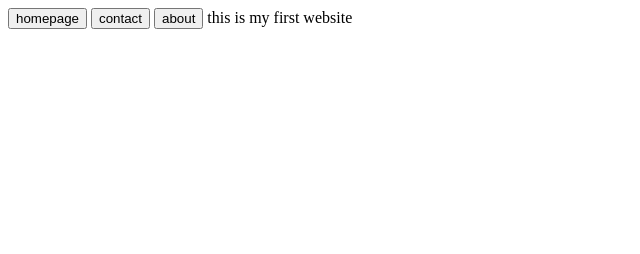
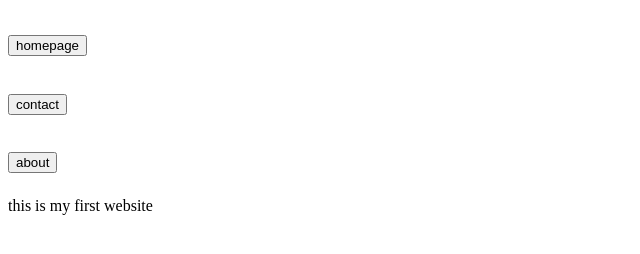
Before and after one commit to alphasino-cyber/a.github.io, a plain HTML site: page index.html in a window 1280 px wide. Shown: the whole page, without its empty margins (0-640 px from the left). Drawn offline with Linux system fonts and the light colour scheme.

Commit message:
Update index.html

```diff
--- a/index.html
+++ b/index.html
@@ -5,9 +5,9 @@
 </head>
 <body>
 
-<a href="https://alphasino-cyber.github.io/a.github.io/"><button >homepage</button></a>
-<a href="https://alphasino-cyber.github.io/b.github.io/"><button >contact</button></a>
-<a href="https://alphasino-cyber.github.io/c.github.io/"><button >about</button></a>
+<h1><a href="https://alphasino-cyber.github.io/a.github.io/"><button >homepage</button></a></h1>
+<h1><a href="https://alphasino-cyber.github.io/b.github.io/"><button >contact</button></a></h1>
+<h1><a href="https://alphasino-cyber.github.io/c.github.io/"><button >about</button></a></h1>
 this is my first website
 </body>
 </html>
```
